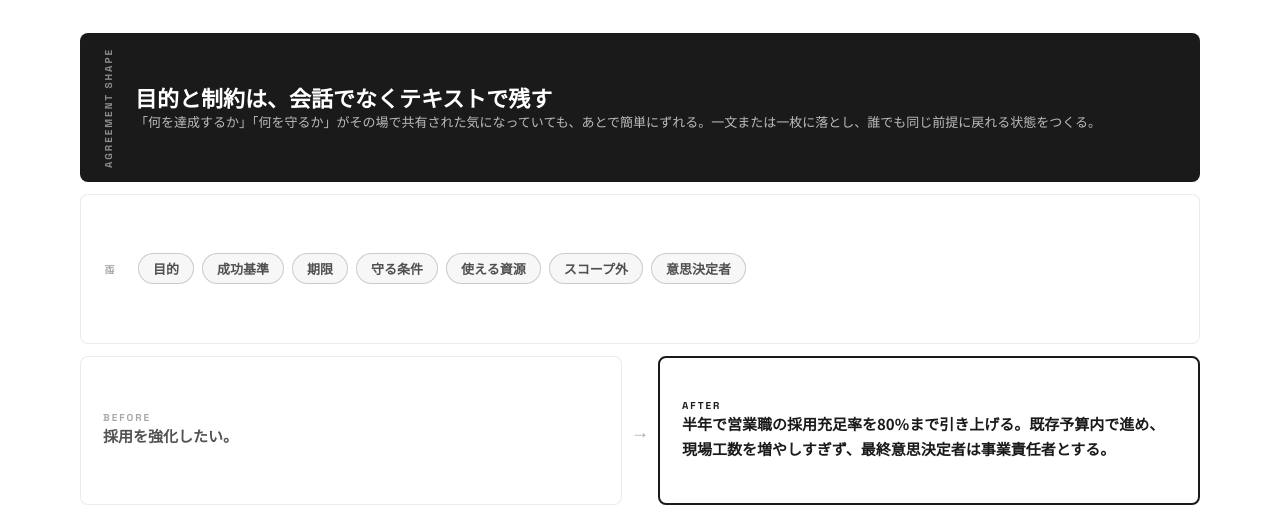
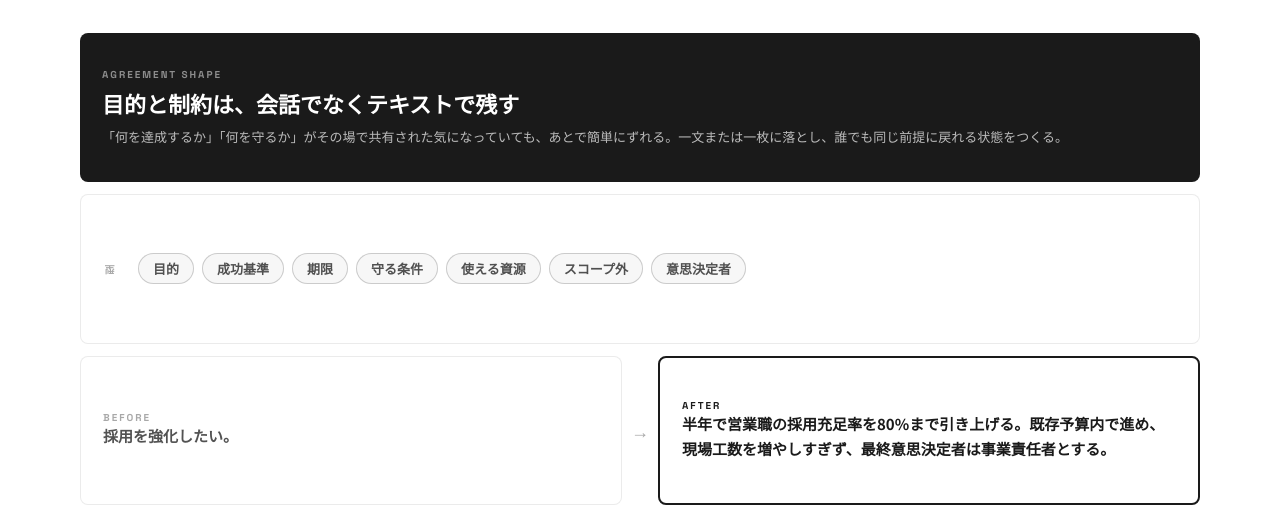
Before and after one commit to thedomainai/mondai-wo-kaiketsu-suru, a plain HTML site: page slides/slide_35.html in a window 1280 px wide. Shown: the part 139-658 px from the top of the page. Drawn offline with Linux system fonts and the light colour scheme.

Commit message:
fix: slide_35 agreement shape label horizontal layout

```diff
--- a/slides/slide_35.html
+++ b/slides/slide_35.html
@@ -23,15 +23,15 @@
 /* ── Row 1: Agreement Shape ── */
 .ag-shape {
   display: flex;
-  align-items: center;
-  gap: 20px;
-  padding: 0 22px;
+  flex-direction: column;
+  justify-content: center;
+  gap: 8px;
+  padding: 16px 22px;
   border-radius: 8px;
   background: var(--soft-black);
   color: var(--surface-white);
 }
 .ag-shape__label {
-  flex-shrink: 0;
   margin: 0;
   font-family: "Space Grotesk", sans-serif;
   font-size: 10px;
@@ -39,11 +39,6 @@
   letter-spacing: 2px;
   text-transform: uppercase;
   color: rgba(255,255,255,.5);
-  writing-mode: vertical-rl;
-  transform: rotate(180deg);
-}
-.ag-shape__body {
-  flex: 1;
 }
 .ag-shape__head {
   margin: 0 0 4px;
@@ -155,10 +150,8 @@
     <!-- Row 1: Agreement Shape -->
     <div class="ag-shape">
       <p class="ag-shape__label">Agreement Shape</p>
-      <div class="ag-shape__body">
-        <p class="ag-shape__head">目的と制約は、会話でなくテキストで残す</p>
-        <p class="ag-shape__copy">「何を達成するか」「何を守るか」がその場で共有された気になっていても、あとで簡単にずれる。一文または一枚に落とし、誰でも同じ前提に戻れる状態をつくる。</p>
-      </div>
+      <p class="ag-shape__head">目的と制約は、会話でなくテキストで残す</p>
+      <p class="ag-shape__copy">「何を達成するか」「何を守るか」がその場で共有された気になっていても、あとで簡単にずれる。一文または一枚に落とし、誰でも同じ前提に戻れる状態をつくる。</p>
     </div>
 
     <!-- Row 2: 型 -->
```
